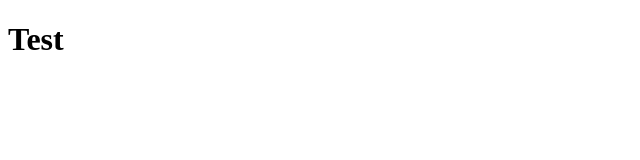
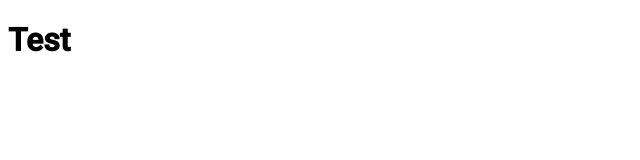
Before and after one commit to Mudwin/shop-constructor, a Next.js app in the folder client/: page / in a window 1280 px wide. Shown: the top 160 px of the page, without its empty margins (0-640 px from the left). Built offline with nearby package versions, Linux system fonts and the light colour scheme.

Commit message:
style: add font for landing-page

```diff
--- a/client/app/globals.css
+++ b/client/app/globals.css
@@ -12,3 +12,8 @@
   --color-cyan: #a8dadc;
   --color-green: #b7e1a1;
 }
+
+body {
+  font-family: var(--font-family), sans-serif;
+  font-weight: 500;
+}
--- a/client/app/layout.tsx
+++ b/client/app/layout.tsx
@@ -1,6 +1,15 @@
+import { Roboto } from 'next/font/google';
+import './globals.css';
+
+const robotoFont = Roboto({
+  subsets: ['cyrillic', 'latin'],
+  weight: ['300', '400', '500'],
+  variable: '--font-family',
+});
+
 export default function RootLayout({ children }: { children: React.ReactNode }) {
   return (
-    <html lang="ru">
+    <html lang="ru" className={robotoFont.variable}>
       <body>{children}</body>
     </html>
   );
```
